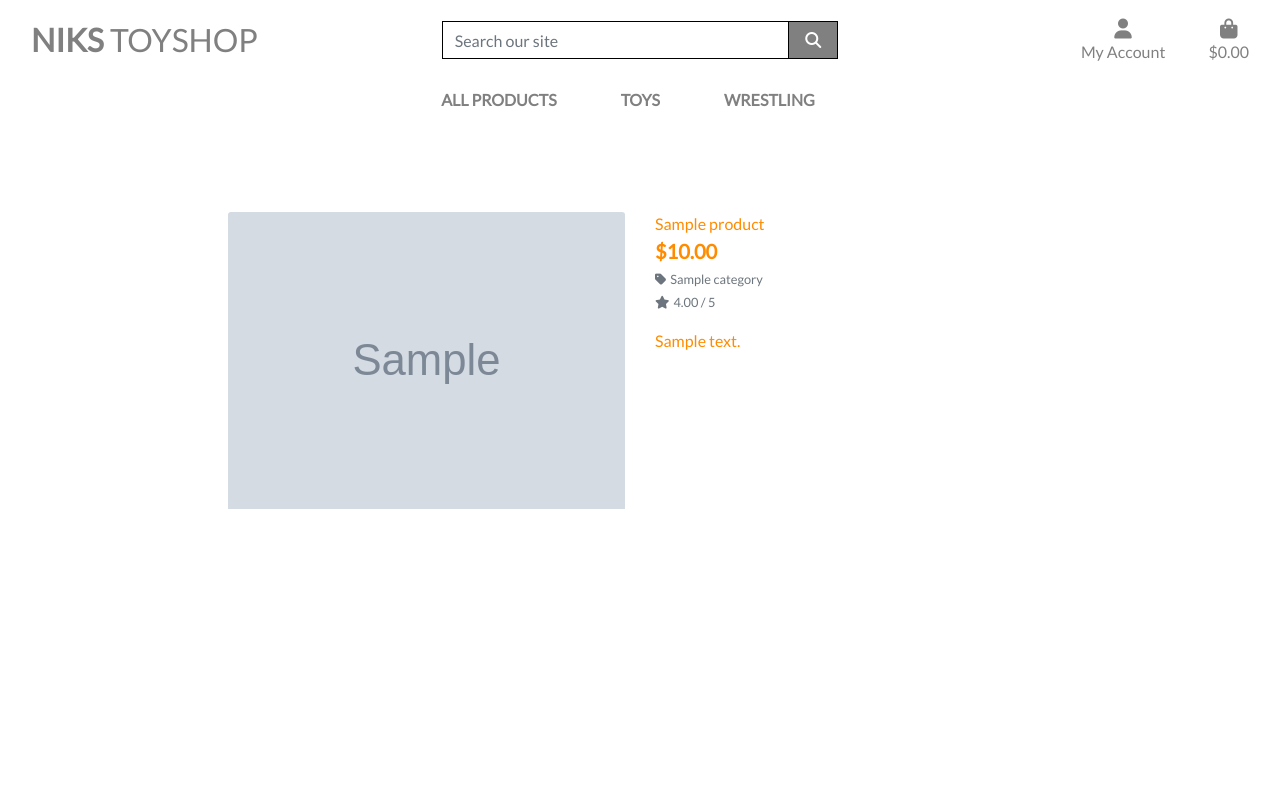
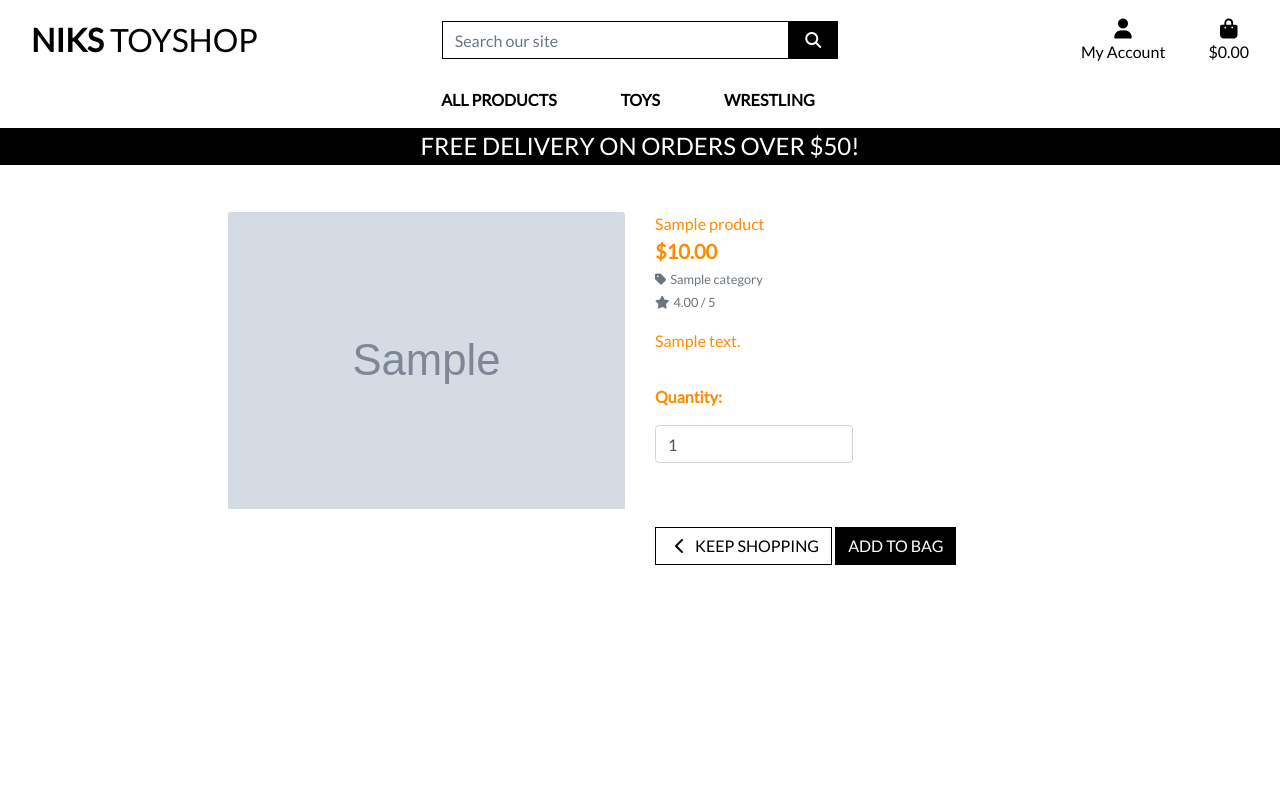
Before and after one commit to Code-Institute-Submissions/nikhilkalhan92-Project-5---Ecommerce_JuneResub, a Django app: page /products/1 in a window 1280 px wide. Run offline with Django 3.2, Linux system fonts and the light colour scheme; tables that the repository leaves empty hold one stand-in row (values such as "Sample post"); grey boxes marked "Sample" are stand-in pictures; some libraries are stand-ins or nearby versions.

Commit message:
added add to bag functionality

```diff
--- a/bag/urls.py
+++ b/bag/urls.py
@@ -2,5 +2,6 @@
 from . import views
 
 urlpatterns = [
-    path('', views.view_bag, name='view_bag')
+    path('', views.view_bag, name='view_bag'),
+    path('add/<item_id>/', views.add_to_bag, name='add_to_bag'),
 ]
--- a/products/templates/products/product_detail.html
+++ b/products/templates/products/product_detail.html
@@ -43,6 +43,30 @@
                         <small class="text-muted">No Rating</small>
                     {% endif %}
                     <p class="mt-3">{{ product.description }}</p>
+                    <form class="form" action="{% url 'add_to_bag' product.id %}" method="POST">
+                        {% csrf_token %}
+                        <div class="form-row">
+                            <div class="col-12">
+                                <p class="mt-3"><strong>Quantity:</strong></p>
+                                <div class="form-group w-50">
+                                    <div class="input-group">
+                                        <input class="form-control qty_input" type="number" name="quantity" value="1" min="1" max="99" data-item_id="{{ product.id }}" id="id_qty_{{ product.id }}">
+                                    </div>
+                                </div>
+                            </div>
+
+                            <div class="col-12">
+                                <a href="{% url 'products' %}" class="btn btn-outline-black rounded-0 mt-5">
+                                    <span class="icon">
+                                        <i class="fas fa-chevron-left"></i>
+                                    </span>
+                                    <span class="text-uppercase">Keep Shopping</span>
+                                </a>
+                                <input type="submit" class="btn btn-black rounded-0 text-uppercase mt-5" value="Add to Bag">
+                            </div>
+                            <input type="hidden" name="redirect_url" value="{{ request.path }}">
+                        </div>
+                    </form>
                 </div>
             </div>
         </div>
--- a/static/css/base.css
+++ b/static/css/base.css
@@ -11,6 +11,7 @@
 }
 
 /* from Bulma */
+
 .icon {
     align-items: center;
     display: inline-flex;
@@ -34,8 +35,21 @@
 }
 
 .btn-black {
-    background: gray;
+    background: black;
     color: white;
+}
+
+.btn-outline-black {
+    background: white;
+    color: black !important; /* use important to override link colors for <a> elements */
+    border: 1px solid black;
+}
+
+.btn-outline-black:hover,
+.btn-outline-black:active,
+.btn-outline-black:focus {
+    background: black;
+    color: white !important;
 }
 
 .shop-now-button:hover,
@@ -49,11 +63,15 @@
 }
 
 .text-black {
-    color: gray !important;
+    color: #000 !important;
 }
 
 .border-black {
     border: 1px solid black !important;
+}
+
+.bg-black {
+    background: #000 !important;
 }
 
 .overlay {
@@ -64,6 +82,23 @@
 	position: fixed;
 	background: white;
 	z-index: -1;
+}
+
+a.category-badge > span.badge:hover {
+    background: #212529 !important;
+    color: #fff !important;
+}
+
+.btt-button {
+    height: 42px;
+    width: 42px;
+    position: fixed;
+    bottom: 10px;
+    right: 10px;
+}
+
+.btt-link {
+    cursor: pointer;
 }
 
 /* -------------------------------- Media Queries */
@@ -90,11 +125,6 @@
     }
 }
 
-a.category-badge > span.badge:hover {
-    background: #212529 !important;
-    color: #fff !important;
-}
-
 /* pad the top a bit when navbar is collapsed on mobile */
 @media (max-width: 991px) {
     .header-container {
```
Also changed, not shown: bag/views.py (+17 -1 lines), templates/base.html (indentation only).
